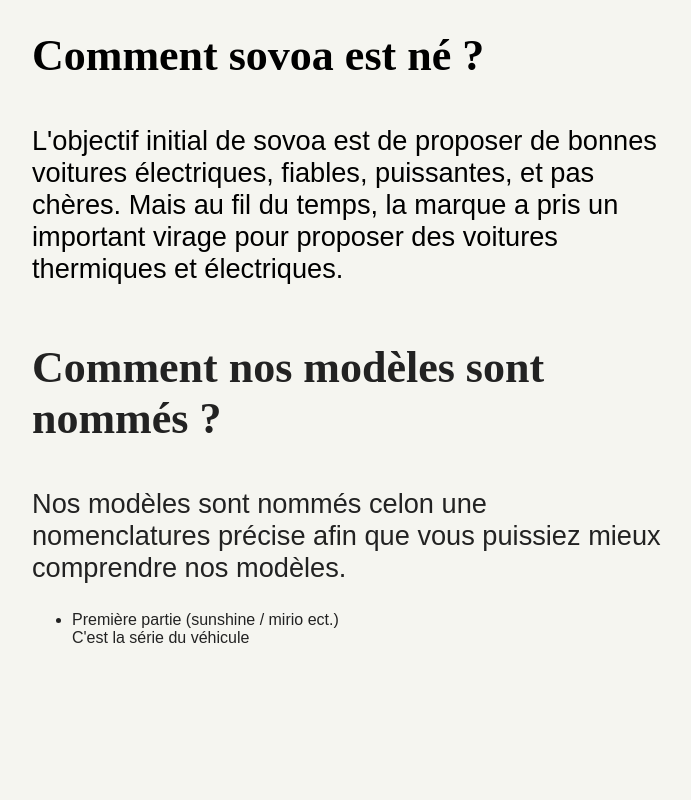
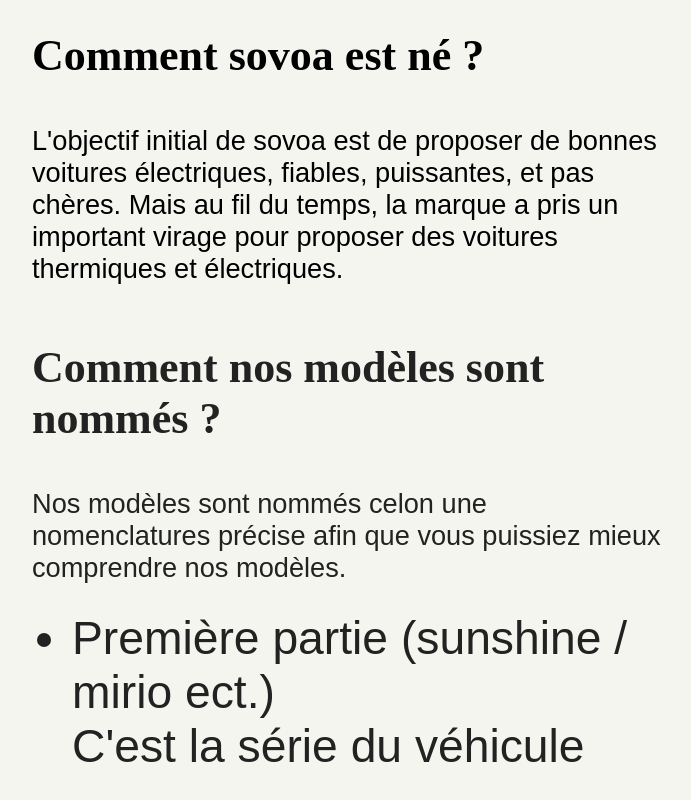
Before and after one commit to Sovoa/sovoa-website, a plain HTML site: page index.html in a window 1280 px wide. Shown: the part 856-1656 px from the top of the page, without its empty margins (292-983 px from the left). Before the commit the page ends 1519 px from the top, so only its background shows below. Drawn offline with Linux system fonts and the light colour scheme; a web font is replaced by a local one.

Commit message:
css/style.css 19/11/2026 15-56 [patch]
patch pour les lignes 67 & 72.

```diff
--- a/css/style.css
+++ b/css/style.css
@@ -64,10 +64,10 @@ p.content-second-content {
 
 ul.content-second-content {
 	font-family: arial;
-	font-size:m 170%;
+	font-size: 170%;
 }
 
 li.content-second-content {
 	font-family: arial;
-	font-size:m 170%;
+	font-size: 170%;
 }
```
